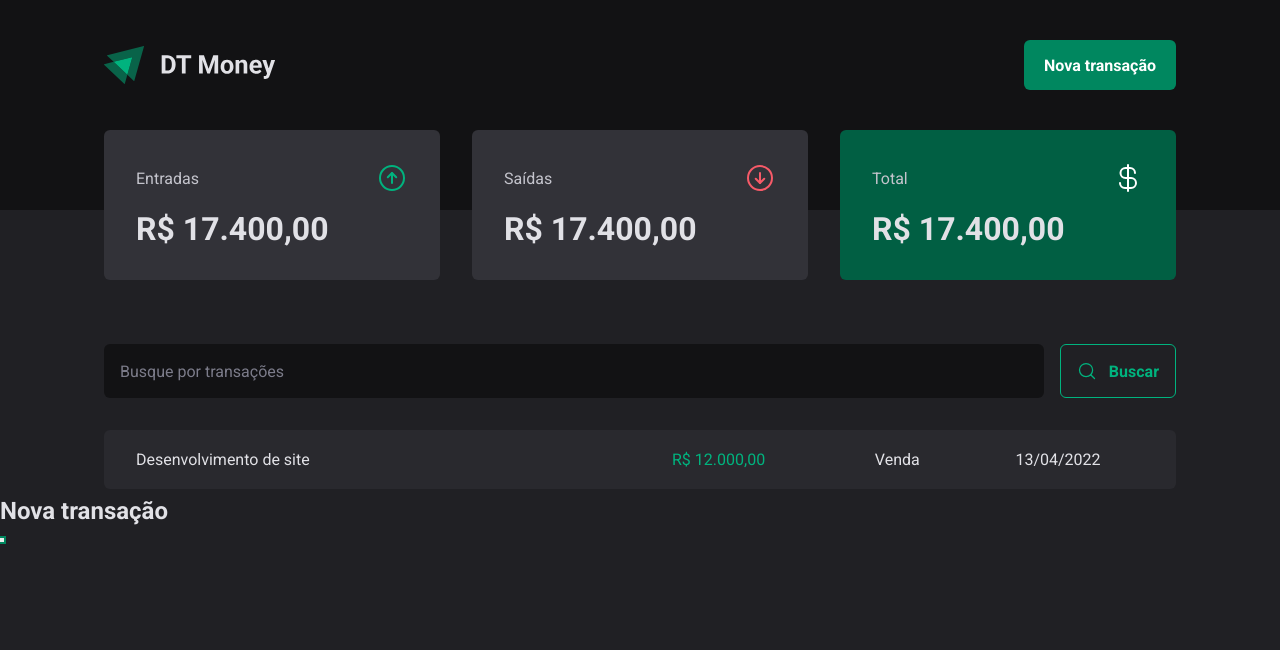
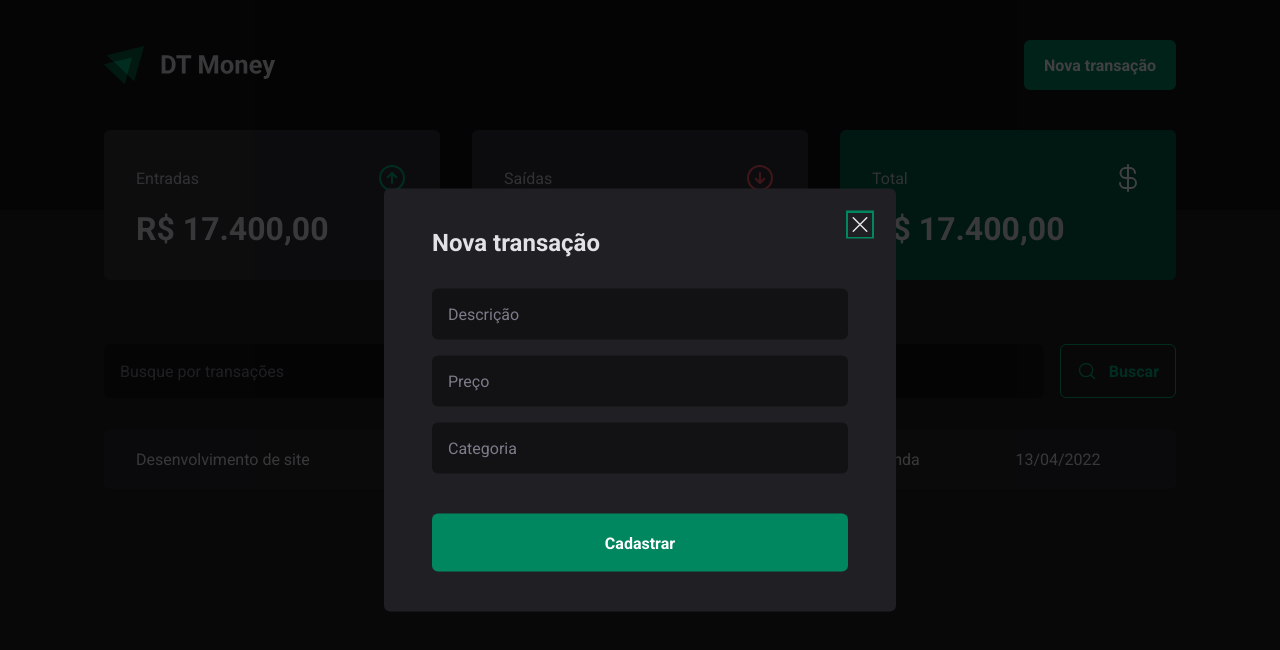
Before and after one commit to murilokuerten92/finance-plan, a React (Vite) app: page / in a window 1280 px wide. Both pictures are taken after a click on the button "Nova transação". Shown: the top 650 px of the page. Built offline with nearby package versions, Linux system fonts and the light colour scheme.

Commit message:
feat: creating modal component

```diff
--- a/src/components/Header/index.tsx
+++ b/src/components/Header/index.tsx
@@ -1,6 +1,7 @@
 import { HeaderContainer, HeaderContent, NewTransactionButton } from "./styles";
 import logoImg from '../../assets/logo.svg'
 import * as Dialog from "@radix-ui/react-dialog";
+import { NewTransactionModal } from "../NewTransactionModal";
 
 export function Header() {
     return (
@@ -12,15 +13,7 @@
                         <NewTransactionButton>Nova transação</NewTransactionButton>
                     </Dialog.Trigger>
 
-                    <Dialog.Portal>
-                        <Dialog.Overlay />
-
-                        <Dialog.Content>
-                            <Dialog.Title>Nova transação</Dialog.Title>
-
-                            <Dialog.Close />
-                        </Dialog.Content>
-                    </Dialog.Portal>
+                    <NewTransactionModal />
                 </Dialog.Root>
             </HeaderContent>
         </HeaderContainer>
--- /dev/null
+++ b/src/components/NewTransactionModal/index.tsx
@@ -0,0 +1,29 @@
+import * as Dialog from "@radix-ui/react-dialog";
+import { X } from "phosphor-react";
+import { CloseButton, Content, Overlay } from "./styles";
+
+export function NewTransactionModal() {
+
+    return (
+        <Dialog.Portal>
+            <Overlay />
+
+            <Content>
+                <Dialog.Title>Nova transação</Dialog.Title>
+                <CloseButton>
+                    <X size={24} />
+                </CloseButton>
+                <form action=''>
+                    <input type='text' placeholder="Descrição" required />
+                    <input type='number' placeholder="Preço" required />
+                    <input type='text' placeholder="Categoria" required />
+
+                    <button type='submit'>
+                        Cadastrar
+                    </button>
+                </form>
+
+            </Content>
+        </Dialog.Portal>
+    )
+}
--- /dev/null
+++ b/src/components/NewTransactionModal/styles.ts
@@ -0,0 +1,73 @@
+import styled from 'styled-components'
+import * as Dialog from "@radix-ui/react-dialog";
+
+export const Overlay = styled(Dialog.Overlay)`
+    position: fixed;
+    width: 100vw;
+    height: 100vh;
+    inset: 0;
+    background: rgba(0,0,0, 0.75);
+`
+
+export const Content = styled(Dialog.Content)`
+   min-width: 32rem;
+   border-radius: 6px;
+   padding: 2.5rem 3rem;
+   background: ${props => props.theme['gray-800']};
+
+   position: fixed;
+   top: 50%;
+   left: 50%;
+   transform: translate(-50%, -50%);
+
+   form {
+    margin-top: 2rem;
+
+    display: flex;
+    flex-direction: column;
+    gap: 1rem;
+
+    input {
+        border-radius: 6px;
+        border: 0;
+        background: ${props => props.theme['gray-900']};
+        color: ${props => props.theme['gray-300']};
+        padding: 1rem;
+
+        &::placeholder{
+            color: ${props => props.theme['gray-500']};
+        }
+    }
+
+    button[type='submit'] {
+    height: 58px;
+    border: 0;
+    background: ${props => props.theme['green-500']};
+    color: ${props => props.theme.white};
+    font-weight: bold;
+    padding: 0 1.25rem;
+    border-radius: 6px;
+    margin-top: 1.5rem;
+
+    cursor: pointer;
+
+    &:hover {
+        background: ${props => props.theme['green-700']};
+        transition: background-color 0.2s;
+    }
+
+    }
+   }
+`
+
+export const CloseButton = styled(Dialog.Close)`
+  position: absolute;
+  background: transparent;
+  border: 0;
+  box-shadow: none;
+  top: 1.5rem;
+  right: 1.5rem;
+  line-height: 0;
+  cursor: pointer;
+  color: ${props => props.theme['gray-100']};
+`
```
